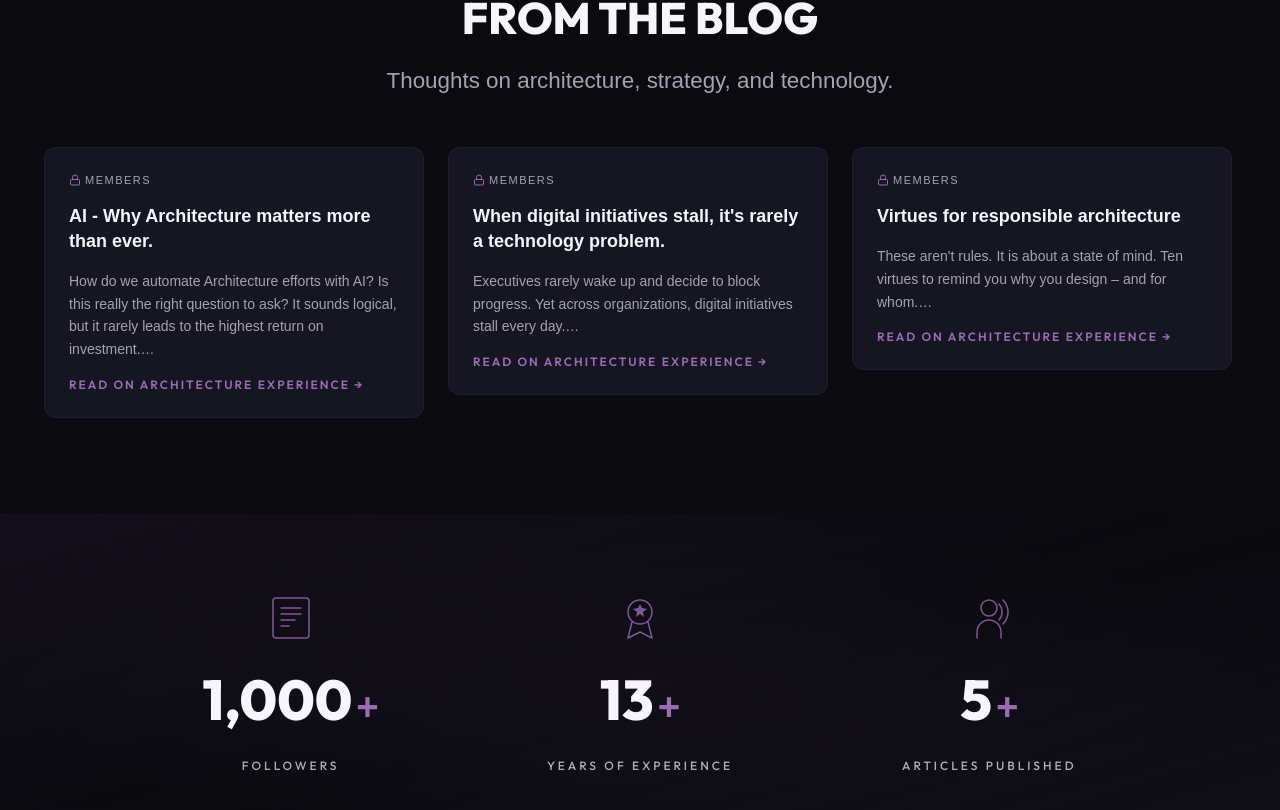
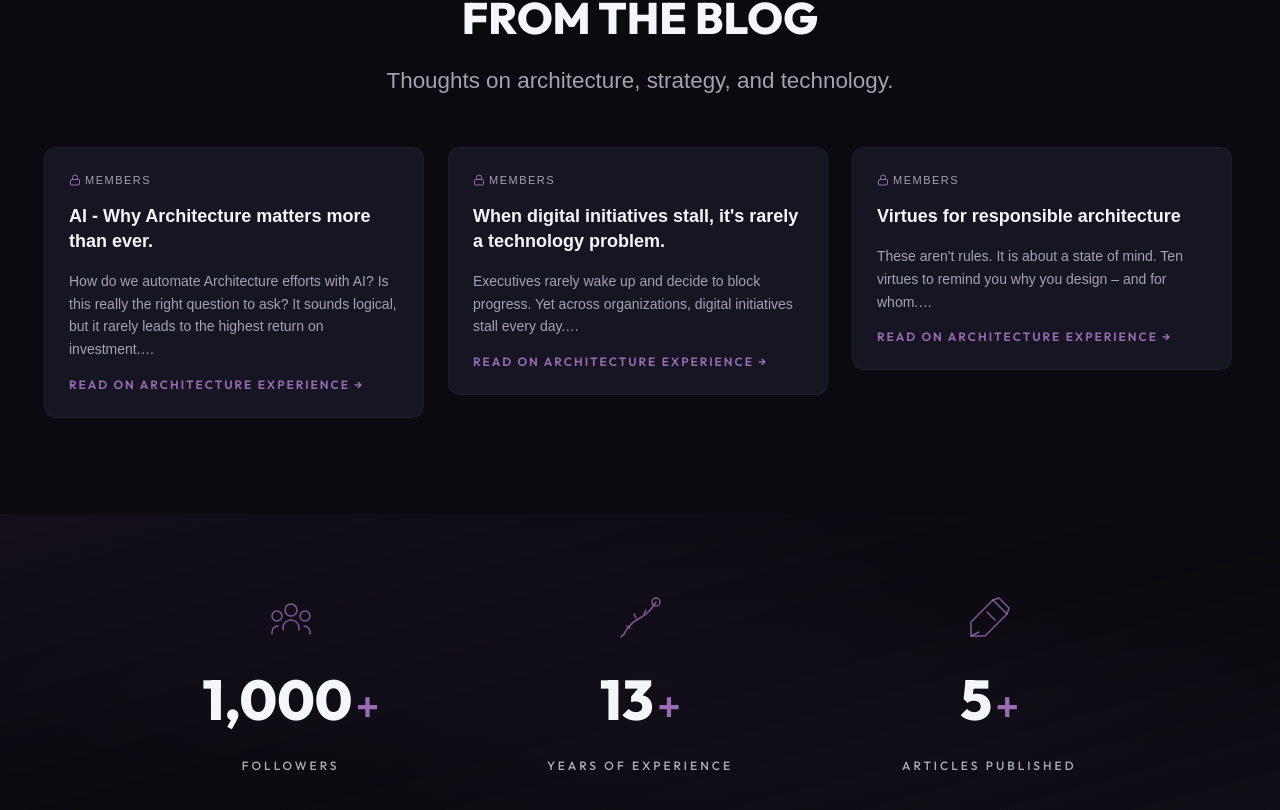
Before and after one commit to MW919/marcel-weigel-website, a Next.js app: page / in a window 1280 px wide. Shown: the part 1910-2720 px from the top of the page. Built offline with nearby package versions, Linux system fonts and the light colour scheme; no server answers; a web font is replaced by a local one.

Commit message:
Add files via upload

```diff
--- a/components/Footer.js
+++ b/components/Footer.js
@@ -48,7 +48,7 @@ export default function Footer() {
               src="/images/signature.png"
               alt=""
               className="absolute inset-[-6px] h-[calc(100%+12px)] w-auto object-contain pointer-events-none z-0 transition-opacity duration-[1.2s] ease-in"
-              style={{ filter: 'blur(10px) brightness(1.8)', opacity: 0, animation: 'sigPulseFooter 3s ease-in-out infinite' }}
+              style={{ filter: 'blur(12px) brightness(1.5) sepia(1) hue-rotate(250deg) saturate(3)', opacity: 0, animation: 'sigPulseFooter 3s ease-in-out infinite' }}
             />
             <img
               ref={sigMainRef}
--- a/components/Header.js
+++ b/components/Header.js
@@ -33,15 +33,15 @@ export default function Header() {
       <header className={`fixed top-0 left-0 right-0 z-[1000] flex items-center justify-between px-4 md:px-8 lg:px-12 transition-all duration-400 ${scrolled ? 'h-16 bg-brand-bg/95 backdrop-blur-xl border-b border-accent/15' : 'h-20 bg-transparent border-b border-transparent'}`}>
         <Link href="/" className="flex items-center no-underline relative">
           <div className={`relative transition-all duration-300 ${scrolled ? 'h-10' : 'h-12'}`} style={{ aspectRatio: '1964 / 576' }}>
-            {/* Glow layer — behind the signature */}
+            {/* Glow layer — behind the signature, purple tinted */}
             <img
               src="/images/signature.png"
               alt=""
               aria-hidden="true"
               className="absolute inset-0 h-full w-auto object-contain pointer-events-none"
               style={{
-                filter: 'blur(10px) brightness(1.8)',
-                opacity: drawPhase >= 2 ? 0.6 : 0,
+                filter: 'blur(12px) brightness(1.5) sepia(1) hue-rotate(250deg) saturate(3)',
+                opacity: drawPhase >= 2 ? 0.7 : 0,
                 transition: 'opacity 1.2s ease-in',
                 animation: drawPhase >= 2 ? 'sigGlowPulse 3s ease-in-out infinite' : 'none',
               }}
@@ -81,8 +81,8 @@ export default function Header() {
       {/* Glow pulse keyframes */}
       <style jsx global>{`
         @keyframes sigGlowPulse {
-          0%, 100% { opacity: 0.4; filter: blur(10px) brightness(1.6); }
-          50% { opacity: 0.7; filter: blur(14px) brightness(2); }
+          0%, 100% { opacity: 0.5; filter: blur(12px) brightness(1.5) sepia(1) hue-rotate(250deg) saturate(3); }
+          50% { opacity: 0.8; filter: blur(16px) brightness(1.8) sepia(1) hue-rotate(250deg) saturate(3); }
         }
       `}</style>
 
--- a/components/Icons.js
+++ b/components/Icons.js
@@ -1,32 +1,39 @@
+// Followers — network/community icon
 export function ContentIcon({ className = '' }) {
   return (
     <svg className={className} width="48" height="48" viewBox="0 0 48 48" fill="none" stroke="currentColor" strokeWidth="1.5" strokeLinecap="round" strokeLinejoin="round">
-      <rect x="6" y="4" width="36" height="40" rx="3" />
-      <line x1="14" y1="14" x2="34" y2="14" />
-      <line x1="14" y1="20" x2="34" y2="20" />
-      <line x1="14" y1="26" x2="28" y2="26" />
-      <line x1="14" y1="32" x2="22" y2="32" />
+      <circle cx="24" cy="16" r="6" />
+      <circle cx="10" cy="22" r="5" />
+      <circle cx="38" cy="22" r="5" />
+      <path d="M16 36v-2a8 8 0 0116 0v2" />
+      <path d="M5 40v-2a6 6 0 016-6" />
+      <path d="M43 40v-2a6 6 0 00-6-6" />
     </svg>
   );
 }
 
+// Years of Experience — road/journey icon
 export function AwardsIcon({ className = '' }) {
   return (
     <svg className={className} width="48" height="48" viewBox="0 0 48 48" fill="none" stroke="currentColor" strokeWidth="1.5" strokeLinecap="round" strokeLinejoin="round">
-      <circle cx="24" cy="18" r="12" />
-      <path d="M16 28l-4 16 12-6 12 6-4-16" />
-      <path d="M24 10l2 4 5 1-4 3 1 5-4-3-4 3 1-5-4-3 5-1z" fill="currentColor" stroke="none" />
+      <path d="M8 40 C12 32 16 28 24 24 C32 20 36 14 40 8" />
+      <circle cx="40" cy="8" r="4" />
+      <path d="M8 40l-3 3" />
+      <path d="M20 24l-2-4" />
+      <path d="M28 20l2-4" />
+      <path d="M14 34l-3-2" />
     </svg>
   );
 }
 
+// Articles Published — pen/writing icon
 export function SpeakerIcon({ className = '' }) {
   return (
     <svg className={className} width="48" height="48" viewBox="0 0 48 48" fill="none" stroke="currentColor" strokeWidth="1.5" strokeLinecap="round" strokeLinejoin="round">
-      <circle cx="24" cy="14" r="8" />
-      <path d="M12 44v-6a12 12 0 0124 0v6" />
-      <path d="M34 10c2 2 3 5 3 8s-1 6-3 8" />
-      <path d="M38 6c3 3 5 8 5 12s-2 9-5 12" />
+      <path d="M28 6l14 14-22 22H6V28z" />
+      <path d="M28 6l6-2 10 10-2 6" />
+      <line x1="22" y1="18" x2="30" y2="26" />
+      <path d="M6 42l8-4" />
     </svg>
   );
 }
```
